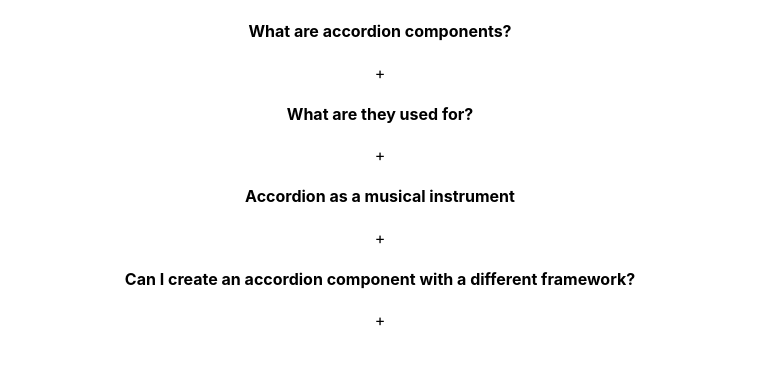
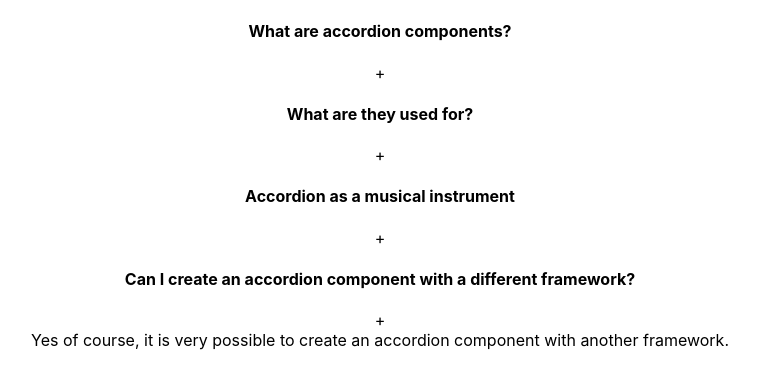
Before and after one commit to eunal19/project1, a React (Create React App) app: page / in a window 1280 px wide. Both pictures are taken after a click on the element 640 px from the left and 299 px from the top of the page. Shown: the top 388 px of the page, without its empty margins (260-1019 px from the left). Built offline with nearby package versions, Linux system fonts and the light colour scheme.

Commit message:
added data item stuff

```diff
--- a/src/components/accordian/index.jsx
+++ b/src/components/accordian/index.jsx
@@ -4,7 +4,7 @@ import data from "./data";
 export default function Accordian() {
     const [selected, setSelected] = useState(null);
     function handleSingleSelection(getCurrentId) {
-        console.log(getCurrentId);
+        setSelected(getCurrentId);
     }
     return (
         <div className="Wrapper">
@@ -12,10 +12,15 @@ export default function Accordian() {
                 {data && data.length > 0 ? (
                     data.map((dataItem) => (
                         <div className="item">
-                            <div onClick={() => handleSingleSelection(dataItem.id)} className="title">
+                            <div
+                                onClick={() => handleSingleSelection(dataItem.id)}
+                                className="title">
                                 <h4>{dataItem.question}</h4>
                                 <span>+</span>
                             </div>
+                            {selected === dataItem.id ? (
+                                <div className="content">{dataItem.answer}</div>
+                            ) : null}
                         </div>
                     ))
                 ) : (
```
